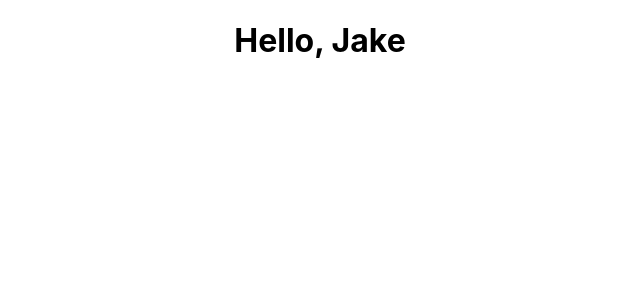
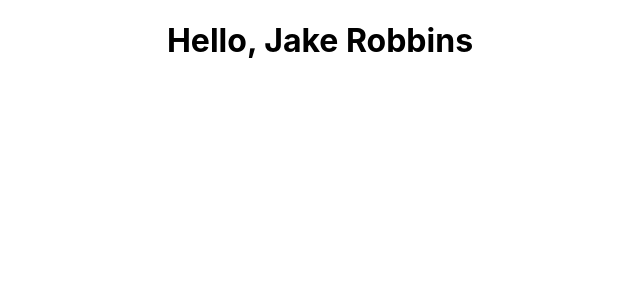
Before and after one commit to iamJakeRobbins/react_board, a React (Create React App) app: page / in a window 1280 px wide. Shown: the top 300 px of the page, without its empty margins (320-960 px from the left). Built offline with nearby package versions, Linux system fonts and the light colour scheme.

Commit message:
modified passed props

```diff
--- a/src/App.js
+++ b/src/App.js
@@ -6,7 +6,7 @@ import Hello from './components/hello.js'
 function App() {
   return (
     <div className="App">
-			<Hello name='Jake' />
+			<Hello name='Jake Robbins' />
     </div>
   );
 }
```
